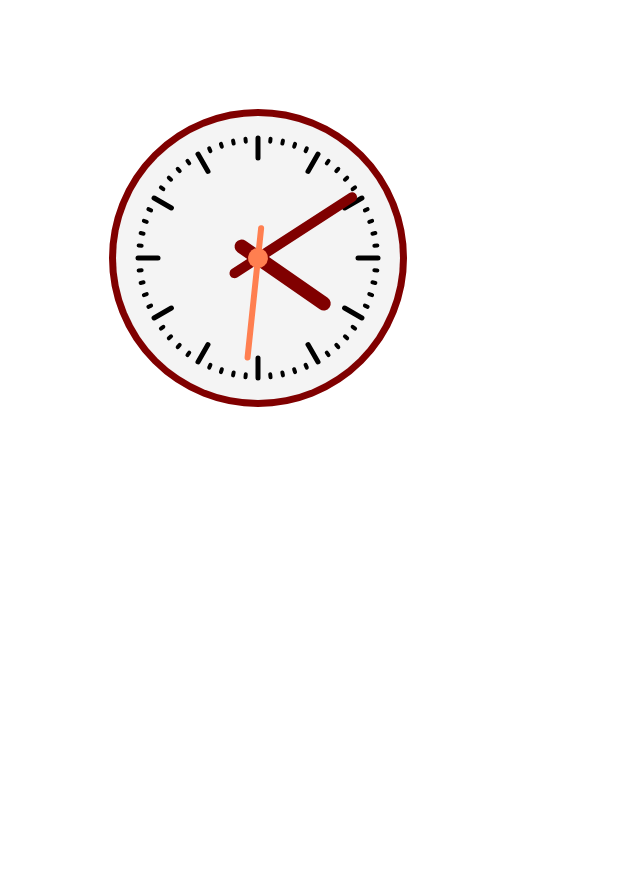
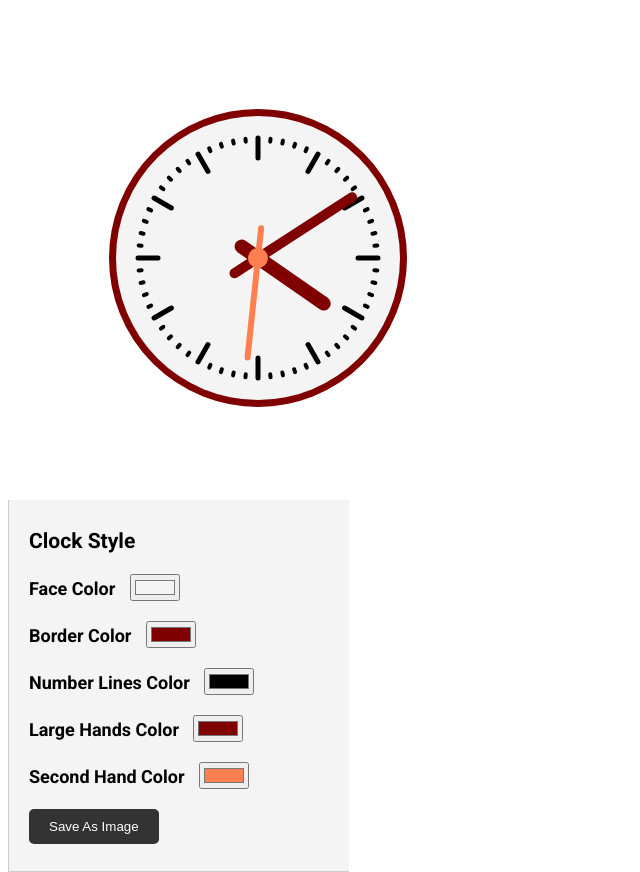
Before and after one commit to dinukah99/animated-clock-mini-project, a plain HTML site: page index.html in a window 1280 px wide. Shown: the whole page, without its empty margins (0-640 px from the left). Before the commit the page ends 800 px from the top, so only its background shows below. Drawn offline with Linux system fonts and the light colour scheme.

Commit message:
color change input

```diff
--- a/index.html
+++ b/index.html
@@ -2,13 +2,43 @@
 <html lang="en">
 <head>
     <meta charset="UTF-8"/>
-    <meta content="IE=edge" http-equiv="X-UA-Compatible"/>
-    <meta content="width=device-width, initial-scale=1.0" name="viewport"/>
+    <meta http-equiv="X-UA-Compatible" content="IE=edge"/>
+    <meta name="viewport" content="width=device-width, initial-scale=1.0"/>
     <link href="https://upload.wikimedia.org/wikipedia/commons/thumb/6/6a/JavaScript-logo.png/800px-JavaScript-logo.png" rel="icon" type="image/x-icon"/>
-    <script defer src="script.js"></script>
-    <title>Animated Clock</title>
+    <link rel="stylesheet" href="style.css"/>
+    <script src="script.js" defer></script>
+
+    <title>Animated Clock Challenge</title>
 </head>
 <body>
-<canvas height="500" id="canvas" width="500"></canvas>
+<div class="card">
+    <h3>Clock Style</h3>
+    <form>
+        <div class="form-input">
+            <label for="face-color">Face Color</label>
+            <input type="color" value="#f4f4f4" id="face-color"/>
+        </div>
+        <div class="form-input">
+            <label for="border-color">Border Color</label>
+            <input type="color" value="#800000" id="border-color"/>
+        </div>
+        <div class="form-input">
+            <label for="line-color">Number Lines Color</label>
+            <input type="color" value="#000000" id="line-color"/>
+        </div>
+        <div class="form-input">
+            <label for="large-hand-color">Large Hands Color</label>
+            <input type="color" value="#800000" id="large-hand-color"/>
+        </div>
+        <div class="form-input">
+            <label for="second-hand-color">Second Hand Color</label>
+            <input type="color" value="#FF7F50" id="second-hand-color"/>
+        </div>
+        <div class="form-input">
+            <button id="save-btn" type="submit">Save As Image</button>
+        </div>
+    </form>
+</div>
+<canvas id="canvas" width="500" height="500"></canvas>
 </body>
 </html>
--- a/script.js
+++ b/script.js
@@ -1,6 +1,12 @@
+const faceColor = document.getElementById('face-color');
+const borderColor = document.getElementById('border-color');
+const lineColor = document.getElementById('line-color');
+const largeHandColor = document.getElementById('large-hand-color');
+const secondHandColor = document.getElementById('second-hand-color');
+const canvas = document.getElementById('canvas');
+
 function clock() {
     const now = new Date();
-    const canvas = document.getElementById('canvas');
     const ctx = canvas.getContext('2d');
 
     // Setup canvas
@@ -19,7 +25,8 @@ function clock() {
     ctx.save();
     ctx.beginPath();
     ctx.lineWidth = 14;
-    ctx.strokeStyle = '#800000';
+    ctx.strokeStyle = borderColor.value;
+    ctx.fillStyle = faceColor.value;
     ctx.arc(0, 0, 142, 0, Math.PI * 2, true);
     ctx.stroke();
     ctx.fill();
@@ -27,6 +34,7 @@ function clock() {
 
     // Draw hour lines
     ctx.save();
+    ctx.strokeStyle = lineColor.value;
     for (let i = 0; i < 12; i++) {
         ctx.beginPath();
         ctx.rotate(Math.PI / 6);
@@ -38,6 +46,7 @@ function clock() {
 
     // Draw minute lines
     ctx.save();
+    ctx.strokeStyle = lineColor.value;
     ctx.lineWidth = 4;
     for (let i = 0; i < 60; i++) {
         if (i % 5 !== 0) {
@@ -60,7 +69,7 @@ function clock() {
     // Draw hour hand
     ctx.save();
     ctx.rotate((Math.PI / 6) * hr + (Math.PI / 360) * min + (Math.PI / 21600) * sec);
-    ctx.strokeStyle = '#800000';
+    ctx.strokeStyle = largeHandColor.value;
     ctx.lineWidth = 14;
     ctx.beginPath();
     ctx.moveTo(-20, 0);
@@ -68,10 +77,10 @@ function clock() {
     ctx.stroke();
     ctx.restore();
 
-    // Draw min hand
+    // Draw minute hand
     ctx.save();
     ctx.rotate((Math.PI / 30) * min + (Math.PI / 1800) * sec);
-    ctx.strokeStyle = '#800000';
+    ctx.strokeStyle = largeHandColor.value;
     ctx.lineWidth = 10;
     ctx.beginPath();
     ctx.moveTo(-28, 0);
@@ -79,11 +88,11 @@ function clock() {
     ctx.stroke();
     ctx.restore();
 
-    // Draw sec hand
+    // Draw second hand
     ctx.save();
     ctx.rotate((sec * Math.PI) / 30);
-    ctx.strokeStyle = '#FF7F50';
-    ctx.fillStyle = '#FF7F50';
+    ctx.strokeStyle = secondHandColor.value;
+    ctx.fillStyle = secondHandColor.value;
     ctx.lineWidth = 6;
     ctx.beginPath();
     ctx.moveTo(-30, 0);
@@ -99,3 +108,13 @@ function clock() {
 }
 
 requestAnimationFrame(clock);
+
+document.getElementById('save-btn').addEventListener('click', () => {
+    const dataURL = canvas.toDataURL('image/png');
+    const link = document.createElement('a');
+    link.download = 'clock.png';
+    link.href = dataURL;
+    link.click();
+});
+
+//TODO Add Colors to LocalStorage
--- /dev/null
+++ b/style.css
@@ -0,0 +1,34 @@
+@import url('https://fonts.googleapis.com/css2?family=Roboto:wght@300;400;700&display=swap');
+
+body {
+    font-family: 'Roboto', sans-serif;
+    font-size: 18px;
+}
+
+button {
+    background: #333;
+    color: #fff;
+    border: 0;
+    padding: 10px 20px;
+    border-radius: 5px;
+    cursor: pointer;
+}
+
+.card {
+    background: #f4f4f4;
+    border-left: 1px solid #ccc;
+    border-bottom: 1px solid #ccc;
+    padding: 7px 20px;
+    width: 300px;
+    position: absolute;
+    top: 500px;
+}
+
+.form-input {
+    margin-bottom: 20px;
+}
+
+label {
+    margin-right: 10px;
+    font-weight: bold;
+}
```
